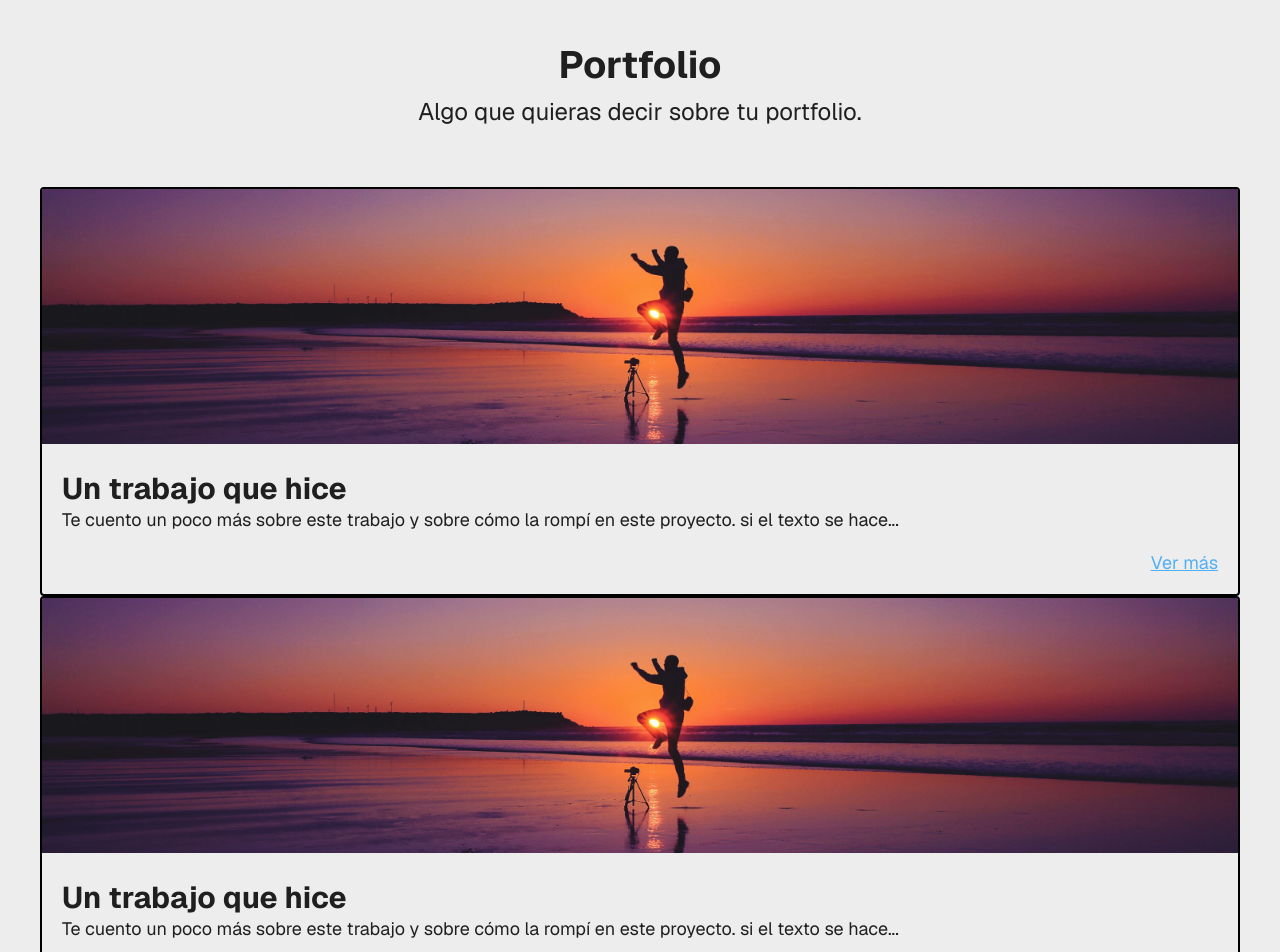
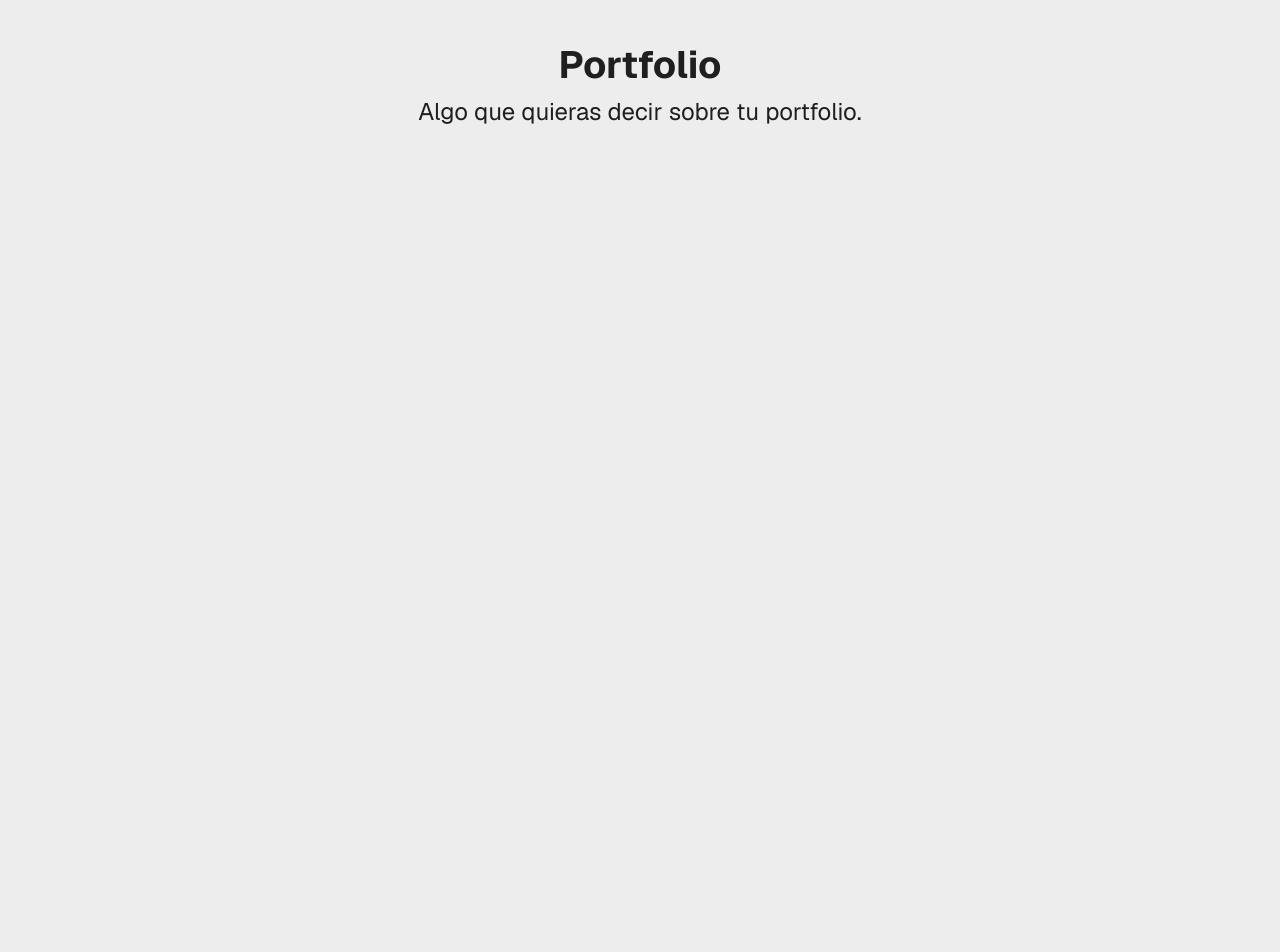
Before and after one commit to Carlosaac23/CMS-APX, a plain HTML site: page index.html in a window 1280 px wide. Shown: the top 952 px of the page. After the commit the page ends 800 px from the top, so only its background shows below. Drawn offline with nearby package versions, Linux system fonts and the light colour scheme.

Commit message:
add main logic to main.js

```diff
--- a/index.html
+++ b/index.html
@@ -12,17 +12,9 @@
       <h2 class="portfolio__title">Portfolio</h2>
       <p class="portfolio__description">Algo que quieras decir sobre tu portfolio.</p>
 
-      <div class="portfolio__content">
-        <div class="portfolio__card">
-          <img src="img.jpg" alt="" class="portfolio__img" />
-          <div class="portfolio__card-content">
-            <h4 class="portfolio__card-title">Un trabajo que hice</h4>
-            <p class="portfolio__card-text">Te cuento un poco más sobre este trabajo y sobre cómo la rompí en este proyecto. si el texto se hace...</p>
-            <a href="#" class="portfolio__card-link">Ver más </a>
-          </div>
-        </div>
-      </div>
+      <div class="portfolio__content"></div>
     </section>
+
     <template id="portfolio__card-template">
       <div class="portfolio__card">
         <img src="img.jpg" alt="" class="portfolio__img" />
--- a/main.js
+++ b/main.js
@@ -1,15 +1,20 @@
-function addWorkCard() {
+function addWorkCard(params = {}) {
   const template = document.querySelector('#portfolio__card-template');
   const container = document.querySelector('.portfolio__content');
+
+  template.content.querySelector('.portfolio__card-title').textContent = params.title;
+  template.content.querySelector('.portfolio__card-text').textContent = params.description;
+  template.content.querySelector('.portfolio__img').src = params.image;
+  template.content.querySelector('.portfolio__card-link').href = params.url;
 
   const clone = document.importNode(template.content, true);
   container.appendChild(clone);
 }
 
+function getContentfulData() {}
+
 function main() {
-  addWorkCard();
-  addWorkCard();
-  addWorkCard();
+  const contentfulData = getContentfulData();
 }
 
 main();
--- a/style.css
+++ b/style.css
@@ -10,9 +10,6 @@ body {
   font-family: Geist, sans-serif;
   font-size: 18px;
   margin: 0;
-}
-
-.portfolio {
 }
 
 .portfolio__title {
@@ -30,6 +27,8 @@ body {
 .portfolio__content {
   margin-top: 20px;
   padding: 40px;
+  display: grid;
+  gap: 40px;
 }
 
 .portfolio__card {
```
